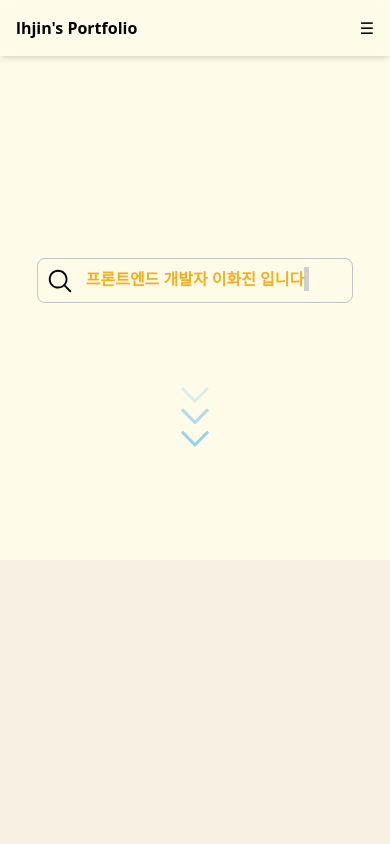
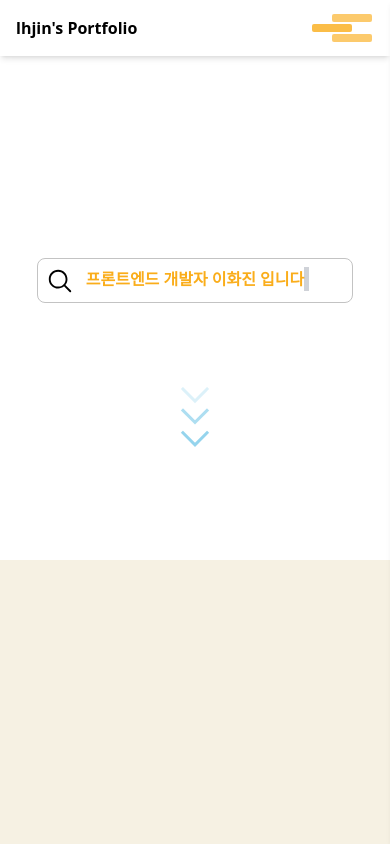
Before and after one commit to HwajinLee3114/lhjin-portfolio, a Next.js app: page / in a window 390 px wide. Shown: the top 844 px of the page. Built offline with nearby package versions, Linux system fonts and the light colour scheme.

Commit message:
사이드메뉴) 햄버거 버튼 애니메이션 추가

```diff
--- a/src/components/Footer.tsx
+++ b/src/components/Footer.tsx
@@ -2,7 +2,7 @@ import React from 'react'
 
 export default function Footer() {
   return (
-    <div className='text-center p-5 bg-yellow-50'>
+    <div className='text-center p-5 bg-white'>
       <p className='text-sm'>© 2024. Lee HwaJin. All rights reserved.</p>
     </div>
   )
--- a/src/components/Header.tsx
+++ b/src/components/Header.tsx
@@ -1,7 +1,6 @@
 "use client";
 
 import React, { useState, useEffect } from "react";
-import Link from "next/link";
 
 const Header = () => {
   const [isOpen, setIsOpen] = useState(false);
@@ -38,58 +37,62 @@ const Header = () => {
     const element = document.getElementById(id);
     if (element) {
       element.scrollIntoView({ behavior: "smooth" });
+      setActiveSection(id); // 여기에서 활성화 상태 업데이트
     }
     setIsOpen(false);
   };
 
   return (
-    <header
-    // backdrop-blur-sm
-      className={`flex items-center justify-between p-4 backdrop-blur-sm shadow-md fixed w-full transition-all duration-300 z-50`}
-    >
-      <button
-        className="font-bold"
-        onClick={() => scrollToSection("home")}
-      >
+    <header className="flex items-center justify-between fixed top-0 w-full p-4 backdrop-blur-sm shadow-md z-50">
+      <button onClick={() => scrollToSection("home")} className="font-bold">
         lhjin's Portfolio
       </button>
-      <button onClick={toggleMenu} className="md:hidden focus:outline-none">
-        {isOpen ? "✖" : "☰"}
+      {/* 모바일 햄버거 버튼 */}
+      <button onClick={toggleMenu} className="md:hidden">
+        <div className={`l_hamburger_menu ${isOpen ? "animate" : ""}`}></div>
       </button>
-      <nav className={`hidden md:flex space-x-4`}>
+      {/* PC 메뉴 */}
+      <nav className="hidden md:flex space-x-4">
         <button
           onClick={() => scrollToSection("about")}
-          className={`p-2 l_menu_tab ${activeSection === "about" ? "active" : ""}`}
+          className={`p-2 l_menu_tab ${
+            activeSection === "about" ? "active" : ""
+          }`}
         >
           It's ME
         </button>
         <button
           onClick={() => scrollToSection("skills")}
-          className={`p-2 l_menu_tab ${activeSection === "skills" ? "active" : ""}`}
+          className={`p-2 l_menu_tab ${
+            activeSection === "skills" ? "active" : ""
+          }`}
         >
           Skills
         </button>
         <button
           onClick={() => scrollToSection("projects")}
-          className={`p-2 l_menu_tab ${activeSection === "projects" ? "active" : ""}`}
+          className={`p-2 l_menu_tab ${
+            activeSection === "projects" ? "active" : ""
+          }`}
         >
           Projects
         </button>
         <button
           onClick={() => scrollToSection("career")}
-          className={`p-2 l_menu_tab ${activeSection === "career" ? "active" : ""}`}
+          className={`p-2 l_menu_tab ${
+            activeSection === "career" ? "active" : ""
+          }`}
         >
           Career
         </button>
       </nav>
+      {/* 모바일 사이드 메뉴 */}
       <nav
-        className={`fixed top-0 right-0 bg-yellow-50 h-screen w-3/4 md:hidden transition-transform duration-300 ${
+        className={`shadow-md fixed top-0 right-0 bg-themacolor1 h-screen w-3/4 md:hidden transition-transform duration-300 ${
           isOpen ? "translate-x-0" : "translate-x-full"
         } z-50`}
       >
-        <button className="p-4" onClick={toggleMenu}>
-          ✖
-        </button>
+        <div className="h-12"></div>
         <button
           onClick={() => scrollToSection("about")}
           className={`block p-4 w-full l_menu_tab ${
@@ -99,7 +102,7 @@ const Header = () => {
           It's ME
         </button>
         <button
-          onClick={() => scrollToSection("about")}
+          onClick={() => scrollToSection("skills")}
           className={`block p-4 w-full l_menu_tab ${
             activeSection === "skills" ? "active" : ""
           }`}
--- a/src/components/Home.tsx
+++ b/src/components/Home.tsx
@@ -24,7 +24,7 @@ export default function HomeSec() {
   return (
     <section
       id="home"
-      className="flex flex-col items-center justify-center min-h-35 h-full bg-yellow-50"
+      className="flex flex-col items-center justify-center min-h-35 h-full bg-white"
     >
       <div className="l_search_div flex relative">
         <img
--- a/src/styles/custom.css
+++ b/src/styles/custom.css
@@ -1,3 +1,7 @@
+section {
+  padding: 1rem;
+}
+
 .l_main_title::after {
   content: "";
   position: absolute;
@@ -27,6 +31,58 @@
   box-shadow: inset 0 -4px 0 #FAAD1A;
 }
 
+
+/* 사이드메뉴 햄버거 버튼 S */
+.l_hamburger_menu,
+.l_hamburger_menu:after,
+.l_hamburger_menu:before {
+  width: 40px; /* 바의 너비 */
+  height: 8px; /* 바의 높이 */
+  border-radius: 2px; /* 바의 테두리 */
+  opacity: 0.8;
+  background: #FAAD1A; /* 바의 색상 */
+}
+
+.l_hamburger_menu {
+  z-index: 100;
+  position: absolute;
+  top: -.4rem;
+  right: .5rem;
+  margin: 30px;
+  transition: all 300ms;
+}
+
+.l_hamburger_menu.animate {
+  background: rgba(255, 255, 255, 0); /* 애니메이션 상태일 때 배경 투명화 */
+}
+
+.l_hamburger_menu:before,
+.l_hamburger_menu:after {
+  content: ""; /* 바의 내용 */
+  position: absolute;
+  width: 100%; /* 바의 너비 */
+  height: 100%; /* 바의 높이 */
+  transition: all 300ms ease; /* 애니메이션 효과 */
+}
+
+.l_hamburger_menu:before {
+  top: -10px; /* 위쪽 바 */
+}
+
+.l_hamburger_menu:after {
+  bottom: -10px; /* 아래쪽 바 */
+}
+
+.l_hamburger_menu.animate:before {
+  transform: rotate(45deg); /* 위쪽 바 회전 */
+  top: 0; /* 위치 조정 */
+}
+
+.l_hamburger_menu.animate:after {
+  transform: rotate(-45deg); /* 아래쪽 바 회전 */
+  bottom: 0; /* 위치 조정 */
+}
+/* 사이드메뉴 햄버거 버튼 E */
 
 @keyframes blink {
   0% {
```
